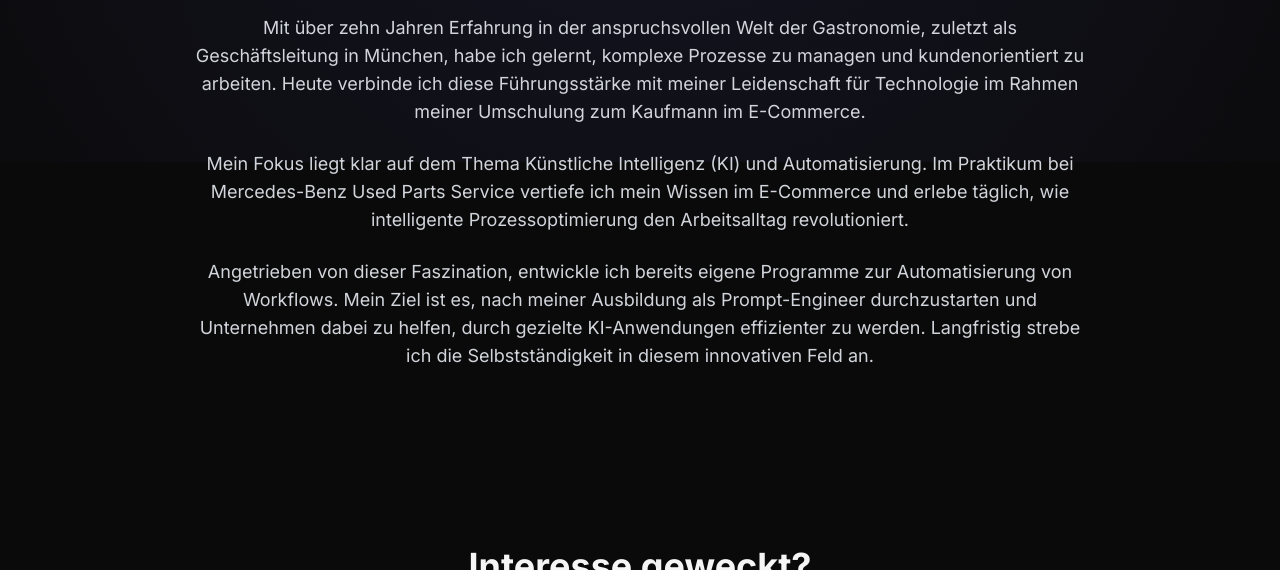
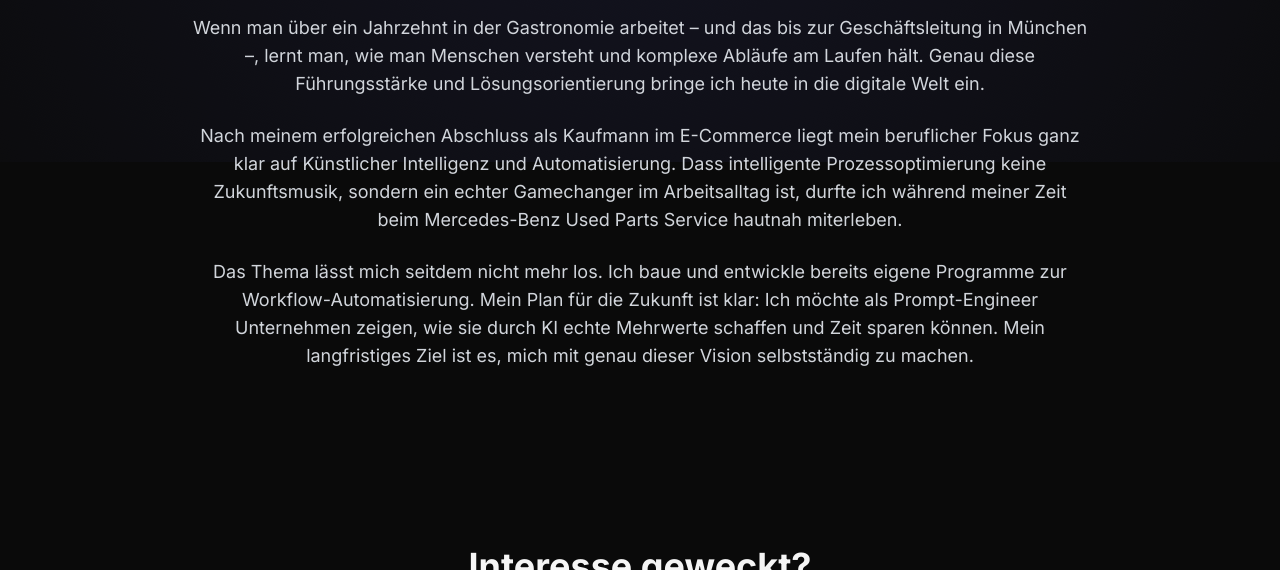
Before and after one commit to Aykolino511/uebermich, a plain HTML site: page index.html in a window 1280 px wide. Shown: the part 638-1208 px from the top of the page. Drawn offline with nearby package versions, Linux system fonts and the light colour scheme.

Commit message:
Update index.html

```diff
--- a/index.html
+++ b/index.html
@@ -291,10 +291,10 @@
                 aboutHeroTitle: 'Hey, ich bin <span class="gradient-text">Ayko</span>',
                 aboutHeroSubtitle: 'Wo Prompts Prozesse bewegen.',
                 aboutHeroDesc: 'Ehemaliger Gastronom, jetzt angehender E-Commerce-Spezialist mit Leidenschaft für KI. Ich entwickle clevere Lösungen, um digitale Workflows zu automatisieren und Zeit zu sparen.',
-                aboutSectionTitle: 'So hat alles angefangen..',
-                aboutPara1: 'Mit über zehn Jahren Erfahrung in der anspruchsvollen Welt der Gastronomie, zuletzt als Geschäftsleitung in München, habe ich gelernt, komplexe Prozesse zu managen und kundenorientiert zu arbeiten. Heute verbinde ich diese Führungsstärke mit meiner Leidenschaft für Technologie im Rahmen meiner Umschulung zum Kaufmann im E-Commerce.',
-                aboutPara2: 'Mein Fokus liegt klar auf dem Thema Künstliche Intelligenz (KI) und Automatisierung. Im Praktikum bei Mercedes-Benz Used Parts Service vertiefe ich mein Wissen im E-Commerce und erlebe täglich, wie intelligente Prozessoptimierung den Arbeitsalltag revolutioniert.',
-                aboutPara3: 'Angetrieben von dieser Faszination, entwickle ich bereits eigene Programme zur Automatisierung von Workflows. Mein Ziel ist es, nach meiner Ausbildung als Prompt-Engineer durchzustarten und Unternehmen dabei zu helfen, durch gezielte KI-Anwendungen effizienter zu werden. Langfristig strebe ich die Selbstständigkeit in diesem innovativen Feld an.',
+                aboutSectionTitle: 'Vom Bar-Management in die Welt der KI..',
+                aboutPara1: 'Wenn man über ein Jahrzehnt in der Gastronomie arbeitet – und das bis zur Geschäftsleitung in München –, lernt man, wie man Menschen versteht und komplexe Abläufe am Laufen hält. Genau diese Führungsstärke und Lösungsorientierung bringe ich heute in die digitale Welt ein.',
+                aboutPara2: 'Nach meinem erfolgreichen Abschluss als Kaufmann im E-Commerce liegt mein beruflicher Fokus ganz klar auf Künstlicher Intelligenz und Automatisierung. Dass intelligente Prozessoptimierung keine Zukunftsmusik, sondern ein echter Gamechanger im Arbeitsalltag ist, durfte ich während meiner Zeit beim Mercedes-Benz Used Parts Service hautnah miterleben.',
+                aboutPara3: 'Das Thema lässt mich seitdem nicht mehr los. Ich baue und entwickle bereits eigene Programme zur Workflow-Automatisierung. Mein Plan für die Zukunft ist klar: Ich möchte als Prompt-Engineer Unternehmen zeigen, wie sie durch KI echte Mehrwerte schaffen und Zeit sparen können. Mein langfristiges Ziel ist es, mich mit genau dieser Vision selbstständig zu machen.',
                 contactTitle: 'Interesse geweckt?',
                 contactDesc: 'Sind Sie an einer Zusammenarbeit interessiert oder möchten ein konkretes Projekt besprechen? Kontaktieren Sie mich gerne für ein unverbindliches Erstgespräch.',
                 contactCta: 'Kontakt aufnehmen',
@@ -310,10 +310,10 @@
                 aboutHeroTitle: 'Hey, I\'m <span class="gradient-text">Ayko</span>',
                 aboutHeroSubtitle: 'Where prompts move processes.',
                 aboutHeroDesc: 'Former restaurateur, now an aspiring e-commerce specialist with a passion for AI. I develop smart solutions to automate digital workflows and save time.',
-                aboutSectionTitle: 'How it all began..',
-                aboutPara1: 'With over ten years of experience in the demanding world of gastronomy, most recently as a manager in Munich, I have learned to manage complex processes and work in a customer-oriented manner. Today, I combine this leadership strength with my passion for technology as part of my retraining to become an e-commerce merchant.',
-                aboutPara2: 'My focus is clearly on the topic of Artificial Intelligence (AI) and automation. During my internship at Mercedes-Benz Used Parts Service, I am deepening my knowledge in e-commerce and experience daily how intelligent process optimization revolutionizes the workday.',
-                aboutPara3: 'Driven by this fascination, I am already developing my own programs to automate workflows. My goal is to kick-start my career as a prompt engineer after my training and help companies become more efficient through targeted AI applications. In the long term, I aspire to become self-employed in this innovative field.',
+                aboutSectionTitle: 'From bar management to the world of AI..',
+                aboutPara1: 'When you work in the hospitality industry for over a decade—rising to a management role in Munich—you learn how to understand people and keep complex operations running smoothly. It is precisely this leadership strength and solution-oriented mindset that I now bring to the digital world.',
+                aboutPara2: 'Following my successful qualification as an E-Commerce Specialist, my professional focus is firmly on artificial intelligence and automation. During my time at the Mercedes-Benz Used Parts Service, I saw firsthand that intelligent process optimization is not just a vision of the future, but a genuine game-changer in day-to-day operations.',
+                aboutPara3: 'The subject has captivated me ever since. I am already building and developing my own workflow automation programs. My plan for the future is clear: as a prompt engineer, I want to show companies how they can create genuine value and save time using AI. My long-term goal is to start my own business based on this very vision.',
                 contactTitle: 'Interested?',
                 contactDesc: 'Are you interested in a collaboration or would you like to discuss a specific project? Feel free to contact me for a non-binding initial consultation.',
                 contactCta: 'Get in touch',
@@ -329,10 +329,10 @@
                 aboutHeroTitle: 'Salut, je suis <span class="gradient-text">Ayko</span>',
                 aboutHeroSubtitle: 'Là où les prompts animent les processus.',
                 aboutHeroDesc: 'Ancien restaurateur, maintenant spécialiste en e-commerce en devenir avec une passion pour l\'IA. Je développe des solutions intelligentes pour automatiser les flux de travail numériques et gagner du temps.',
-                aboutSectionTitle: 'Comment tout a commencé..',
-                aboutPara1: "Avec plus de dix ans d'expérience dans le monde exigeant de la gastronomie, dernièrement en tant que directeur à Munich, j'ai appris à gérer des processus complexes et à travailler de manière orientée client. Aujourd'hui, je combine cette force de leadership avec ma passion pour la technologie dans le cadre de ma reconversion en commerçant en e-commerce.",
-                aboutPara2: "Mon focus est clairement sur le sujet de l'intelligence artificielle (IA) et de l'automatisation. Pendant mon stage chez Mercedes-Benz Used Parts Service, j'approfondis mes connaissances en e-commerce et je vois quotidiennement comment l'optimisation intelligente des processus révolutionne le quotidien professionnel.",
-                aboutPara3: "Poussé par cette fascination, je développe déjà mes propres programmes pour automatiser les flux de travail. Mon objectif est de démarrer ma carrière en tant qu'ingénieur de prompts après ma formation et d'aider les entreprises à devenir plus efficaces grâce à des applications d'IA ciblées. À long terme, j'aspire à devenir indépendant dans ce domaine innovant.",
+                aboutSectionTitle: 'De la gestion de bar au monde de l´IA',
+                aboutPara1: "Lorsque l'on travaille dans le secteur de l'hôtellerie pendant plus de dix ans — en accédant notamment à un poste de direction à Munich — on apprend à comprendre les gens et à assurer le bon fonctionnement d'opérations complexes. C'est précisément cette capacité de leadership et cet état d'esprit axé sur les solutions que je mets aujourd'hui au service du monde numérique.",
+                aboutPara2: "Après avoir obtenu avec succès ma qualification de spécialiste en e-commerce, je concentre désormais mon activité professionnelle sur l'intelligence artificielle et l'automatisation. Au sein du service de pièces d'occasion de Mercedes-Benz, j'ai pu constater par moi-même que l'optimisation intelligente des processus n'est pas une simple vision d'avenir, mais un véritable facteur de transformation pour les opérations quotidiennes.",
+                aboutPara3: "Ce sujet me passionne depuis lors. Je développe déjà mes propres programmes d'automatisation des flux de travail. Mon projet d'avenir est clair : en tant que « prompt engineer », je souhaite montrer aux entreprises comment elles peuvent créer une réelle valeur et gagner du temps grâce à l'IA. Mon objectif à long terme est de créer ma propre entreprise fondée sur cette vision.",
                 contactTitle: 'Intéressé ?',
                 contactDesc: 'Êtes-vous intéressé par une collaboration ou souhaitez-vous discuter d\'un projet spécifique ? N\'hésitez pas à me contacter pour un premier entretien sans engagement.',
                 contactCta: 'Prendre contact',
@@ -348,10 +348,10 @@
                 aboutHeroTitle: 'Hola, soy <span class="gradient-text">Ayko</span>',
                 aboutHeroSubtitle: 'Donde los prompts mueven procesos.',
                 aboutHeroDesc: 'Antiguo restaurador, ahora un aspirante a especialista en comercio electrónico con pasión por la IA. Desarrollo soluciones inteligentes para automatizar flujos de trabajo digitales y ahorrar tiempo.',
-                aboutSectionTitle: 'Cómo empezó todo..',
-                aboutPara1: 'Con más de diez años de experiencia en el exigente mundo de la gastronomía, más recientemente como gerente en Múnich, he aprendido a gestionar procesos complejos y a trabajar orientado al cliente. Hoy combino esta fortaleza de liderazgo con mi pasión por la tecnología como parte de mi reentrenamiento para convertirme en comerciante de comercio electrónico.',
-                aboutPara2: 'Mi enfoque está claramente en el tema de la Inteligencia Artificial (IA) y la automatización. Durante mi pasantía en Mercedes-Benz Used Parts Service, estoy profundizando mis conocimientos en comercio electrónico y experimento a diario cómo la optimización inteligente de procesos revoluciona la jornada laboral.',
-                aboutPara3: 'Impulsado por esta fascinación, ya estoy desarrollando mis propios programas para automatizar flujos de trabajo. Mi objetivo es iniciar mi carrera como ingeniero de prompts después de mi formación y ayudar a las empresas a ser más eficientes mediante aplicaciones de IA dirigidas. A largo plazo, aspiro a ser autónomo en este campo innovador.',
+                aboutSectionTitle: 'De la gestión de bares al mundo de la IA..',
+                aboutPara1: 'Cuando trabajas en el sector de la hostelería durante más de una década —llegando a ocupar un puesto directivo en Múnich—, aprendes a comprender a las personas y a garantizar el buen funcionamiento de operaciones complejas. Es precisamente esta capacidad de liderazgo y esta mentalidad orientada a la búsqueda de soluciones lo que ahora aporto al mundo digital.',
+                aboutPara2: 'Tras haberme cualificado con éxito como especialista en comercio electrónico, mi enfoque profesional se centra firmemente en la inteligencia artificial y la automatización. Durante mi etapa en el servicio de piezas usadas de Mercedes-Benz, comprobé de primera mano que la optimización inteligente de procesos no es solo una visión de futuro, sino un factor que transforma radicalmente las operaciones cotidianas.',
+                aboutPara3: 'El tema me ha cautivado desde entonces. Ya estoy creando y desarrollando mis propios programas de automatización de flujos de trabajo. Mi plan para el futuro es claro: como ingeniero de *prompts*, quiero mostrar a las empresas cómo pueden generar un valor auténtico y ahorrar tiempo mediante el uso de la IA. Mi objetivo a largo plazo es fundar mi propia empresa basada precisamente en esta visión.',
                 contactTitle: '¿Interesado?',
                 contactDesc: '¿Está interesado en una colaboración o le gustaría discutir un proyecto específico? No dude en ponerse en contacto conmigo para una primera consulta sin compromiso.',
                 contactCta: 'Ponerse en contacto',
```
